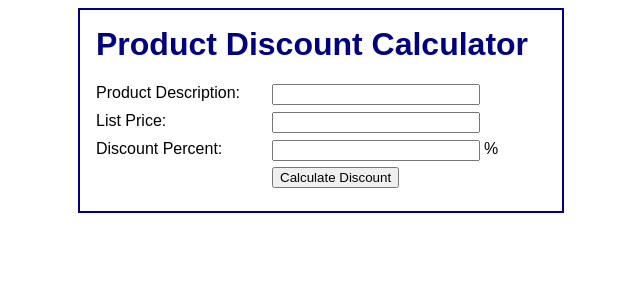
After one commit to manmandh/PracticePHP, a PHP site: page /index.html in a window 1280 px wide. The commit adds this page. Shown: the top 300 px of the page, without its empty margins (319-959 px from the left). Run offline with PHP 8.4, Linux system fonts and the light colour scheme.

Commit message:
hoa trash

```diff
--- a/get.php
+++ b/get.php
@@ -6,7 +6,7 @@
     <title>calculator</title>
 </head>
 <body>
-    <form action="calculator.php" method= "get" >
+    <form action="get.php" method= "get" >
         <label for="">quantity: </label> <br>
         <input type="text" name = "quantity"> <br>
         <input type="submit" name = "total">
--- a/hash.php
+++ b/hash.php
@@ -1,4 +1,6 @@
 <?php
-//hashing = transforminh sensitive data(password) into letters, numbers, and/or symbols via a mathemical process (similar to ecryption) Hides the original data from 3rd parties.
+//hashing = transforming sensitive data(password) into letters, numbers, and/or symbols via a mathemical process (similar to ecryption) Hides the original data from 3rd parties.
+
+
 
 ?>
--- /dev/null
+++ b/index.html
@@ -0,0 +1,32 @@
+<!DOCTYPE html>
+<html>
+<head>
+    <title>Product Discount Calculator</title>
+    <link rel="stylesheet" type="text/css" href="main.css">
+</head>
+
+<body>
+    <main>
+        <h1>Product Discount Calculator</h1>
+        <form action="display_discount.php" method="post">
+
+            <div id="data">
+                <label>Product Description:</label>
+                <input type="text" name="product_description"><br>
+
+                <label>List Price:</label>
+                <input type="text" name="list_price"><br>
+
+                <label>Discount Percent:</label>
+                <input type="text" name="discount_percent"><span>%</span><br>
+            </div>
+
+            <div id="buttons">
+                <label>&nbsp;</label>
+                <input type="submit" value="Calculate Discount"><br>
+            </div>
+
+        </form>
+    </main>
+</body>
+</html>
--- /dev/null
+++ b/info.php
@@ -0,0 +1,3 @@
+<?php
+   echo "Xin chao !" . $_POST['txtFullName'];
+?>
--- /dev/null
+++ b/main.css
@@ -0,0 +1,38 @@
+body {
+    font-family: Arial, Helvetica, sans-serif;
+}
+main {
+    display: block;
+    width: 450px;
+    margin: 0 auto;
+    padding: 1em;
+    background: white;
+    border: 2px solid navy;
+}
+h1 {
+    margin-top: 0;
+    color: navy;
+}
+label {
+    width: 10em;
+    float: left;
+    padding-right: 1em;
+    padding-bottom: .5em;
+}
+#data input {
+    float: left;
+    width: 15em;
+    margin-bottom: .5em;
+}
+#data span {
+    padding-left: .25em;
+}
+#buttons input {
+    float: left;
+    margin-bottom: .5em;
+}
+br {
+    clear: left;
+}
+
+/*# sourceMappingURL=main.css.map */
--- /dev/null
+++ b/main.scss
@@ -0,0 +1,3 @@
+
+
+/*# sourceMappingURL=main.scss.map */
--- a/validate.php
+++ b/validate.php
@@ -24,4 +24,6 @@
   if (isset($_POST['submit'])) {
     if ($_POST['username']) echo $_POST['username'];
   }
+
+
 ?>
```
Also changed, not shown: demo.php (added, +14 -0 lines), display_discount.php (added, +46 -0 lines), index.php (+18 -11 lines), ketnoi.php (added, +23 -0 lines), switch.php (+4 -3 lines), 1 other file.
